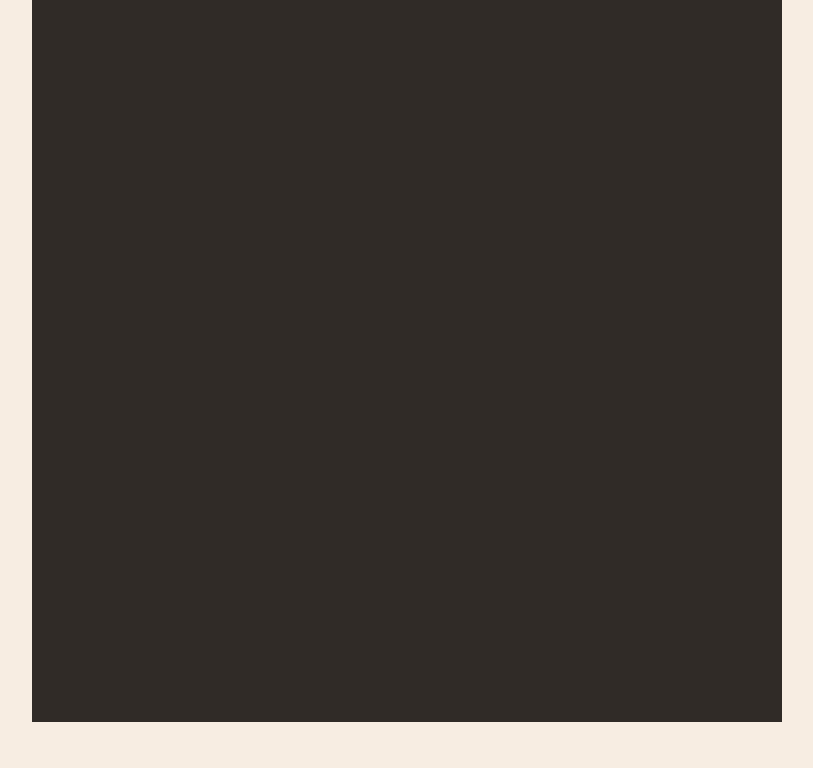
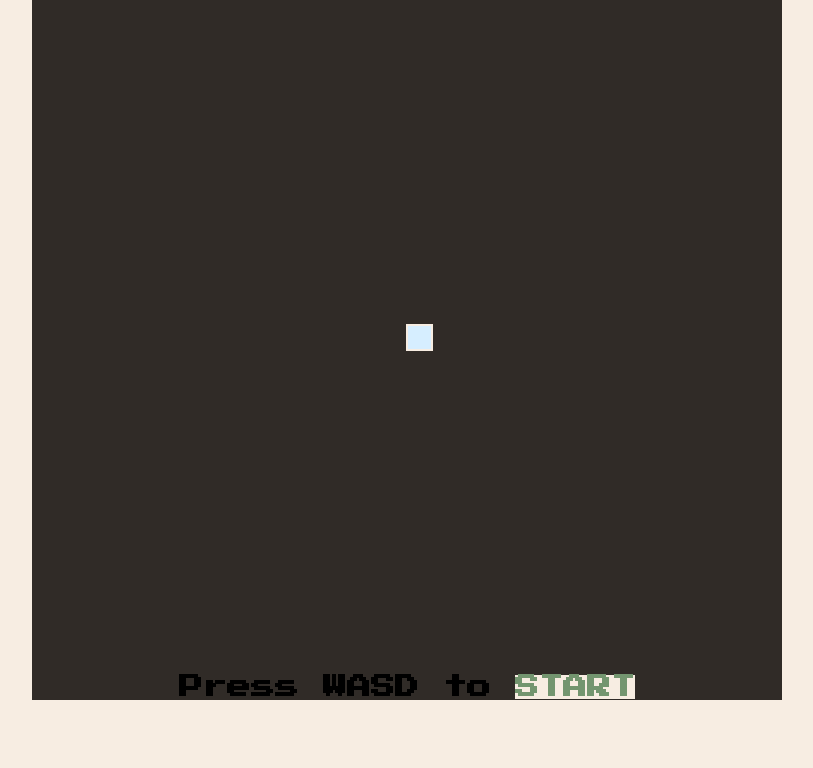
Before and after one commit to jzappitello/snake, a plain HTML site: page index.html in a window 1280 px wide. Shown: the part 163-931 px from the top of the page, without its empty margins (233-1046 px from the left). Before the commit the page ends 910 px from the top, so only its background shows below. Drawn offline with Linux system fonts and the light colour scheme.

Commit message:
second commit?

```diff
--- a/app.js
+++ b/app.js
@@ -1,84 +1,163 @@
-alert(
-    "Don't have smol screenz"
-)
+// alert(
+//     "Don't have smol screenz"
+// )
 
-let render = 0
-let boardElem = document.getElementById('gameBoard')
-const snakeSpeed = 1
-const slitheryBody = [{ x:15, y:15}]
+var snake = [{ x:375, y:375 }]
+const startButton = document.querySelector("#strt")
+const size = 25
+const gameBoardColor = "#302B27"
+const foodColor = "#F28482"
+const foodBorderColor = "#F7EDE2"
+const foodBorderSize = 2
+const snakeColor = "#D6EEFF"
+const snakeBorderColor = "#F7EDE2"
+const snakeBorderSize = 2
+var canvas = document.getElementById('gameBoard')
+var ctx = canvas.getContext('2d')
 
-function main(timeStamp){
-    window.requestAnimationFrame(main)
-    const secSinceRender = (timeStamp - render) / 1000
-    if (secSinceRender < 1 / snakeSpeed)
-    return
 
-    console.log("render")
-    render = timeStamp
+const speed = 200
+var score = 0
+var food_x, food_y
+var dx = 0
+var dy = 0
 
-    update()
-    draw()
+function strtGame() {
+    dx = size
 }
 
-window.requestAnimationFrame(main)
+function started() {
+    if (dx || dy) {
+        document.getElementById('strt').style.display = 'none'
+    }
+    clearCanvas()
+    updateSnake()
+    checkGameEnd()
+    drawFood()
+    drawSnake()
+    collision()
+}
 
-function update(){
-    const input = inputDirection;
-    for (let i = slitheryBody.length - 2; i >= 0; i--) {
-        slitheryBody[i + 1] = { ...slitheryBody[i] }
-        slitheryBody[0].x += 0
-        slitheryBody[0].y += 1
-    }
+function drawSnake() {
+    snake.forEach(snakeBody)
 }
-function draw(gameBoard){
-    boardElem.innerHTML = ''
-    slitheryBody.forEach(segment => {
-        const snakeElem = document.createElement('div')
-        snakeElem.style.gridRowStart = segment.y
-        snakeElem.style.gridColumnStart = segment.x
-        snakeElem.classList.add('snake')
-        boardElem.appendChild(snakeElem);
+
+function snakeBody(segment) {
+    ctx.fillStyle = snakeColor;
+    ctx.fillRect(segment.x, segment.y, size, size);
+    ctx.strokeStyle = snakeBorderColor
+    ctx.lineWidth = snakeBorderSize
+    ctx.strokeRect(segment.x, segment.y, size, size);
+}
+
+function drawFood() {
+    if (!food_x && !food_y)
+        [food_x, food_y] = randomSpot()
+    ctx.fillStyle = foodColor;
+    ctx.fillRect(food_x, food_y, size, size);
+    ctx.strokeSTyle = foodBorderColor
+    ctx.lineWidth = foodBorderSize
+    ctx.strokeRect(food_x, food_y, size, size);
+}
+
+function updateScore() {
+    document.getElementById('score').innerHTML = score
+}
+
+function checkGameEnd() {
+    snake.slice(1).forEach(function (segment) {
+        if (snake[0].x === segment.x && snake[0].y === segment.y) {
+            document.getElementById('gameOver').style.display = 'block'
+            document.getElementById('again').style.display = 'block'
+            clearInterval(gameLoop)
+        }
     })
 }
 
-// let inputDirection = {x: 0, y:0}
-// window.addEventListener('keydown', function(e) {
-//     if (!['arrowUp', 'arrowRight', 'arrowDown', 'arrowLeft',].includes(e.key))
-//     return;
-//     e.preventDefault();
-//     if (e.key == 'arrowUp') {
-//         input.push('up');
-//         inputDirection = {x: 0, y: -1}
-//         return;
-//     }
-//     if (e.key == 'arrowRight') {
-//         input.push('right');
-//         inputDirection = {x: 1, y: 0}
-//         return;
-//     }
-//     if (e.key == 'arrowDown') {
-//         input.push('down');
-//         inputDirection = {x: 0, y: 1}
-//         return;
-//     }
-//     if (e.key == 'arrowLeft') {
-//         input.push('left');
-//         inputDirection = {x: -1, y: 0}
-//         return;
-//     }
-// });
+function collision() {
+    if (snake[0].x <= 0 || snake[0].x >= (canvas.width - 24) ||
+        snake[0].y <=0 || snake[0].y >= (canvas.height - 24)) {
+        document.getElementById('gameOver').style.display = 'block'
+        document.getElementById('again').style.display = 'block'
+        clearInterval(gameLoop)
+    }
+}
 
 
 
-// function snake() {
-//     this.x = 0;
-//     this.y = 0;
-//     this.xSpeed = scale * 1;
-//     this.ySpeed = 0;
-//     this.total = 0;
-//     this.tail = [];
+function clearCanvas() {
+    ctx.clearRect(0, 0, canvas.width, canvas.height);
+    ctx.fillStyle = gameBoardColor;
+    ctx.fillRect(0, 0, canvas.width, canvas.height);
+}
 
-//     this.draw = function () {
-//         for (let i = 0; i < this.tail.length; i++) {}
-//     }
-// }
+function randomSpot() {
+    return [Math.floor(Math.random() * canvas.width / size) * size,
+        Math.floor(Math.random() * canvas.height / size) * size
+    ]
+}
+
+function updateSnake() {
+    var x, y
+    if (snake[0].y + dy >= canvas.height) {
+        y = 0
+    } else if (snake[0].y + dy <= -size) {
+        y = canvas.height - size
+    } else {
+        y = snake[0].y + dy
+    }
+    if (snake[0].x + dx >= canvas.width) {
+        x = 0
+    } else if (snake[0].x + dx <= -size) {
+        x = canvas.width - size
+    } else {
+        x = snake[0].x + dx
+    }
+    head = {
+        x: x,
+        y: y
+    }
+    snake.unshift(head)
+    if (head.x === food_x && head.y === food_y) {
+        [food_x, food_y] = randomSpot()
+        score++
+        updateScore()
+    } else {
+        snake.pop()
+    }
+}
+
+document.addEventListener('keydown', function (event) {
+    switch (event.keyCode) {
+        //up
+        case 87:
+            if (dy === 0) {
+                dx = 0
+                dy = -size
+            }
+            break;
+        //right
+        case 68:
+            if (dx === 0) {
+                dx = size
+                dy = 0
+            }
+            break;
+        //down
+        case 83:
+            if (dy === 0) {
+                dx = 0
+                dy = size
+            }
+            break;
+        //left
+        case 65:
+            if (dx === 0) {
+                dx = -size
+                dy = 0
+            }
+            break;
+    }
+});
+const gameLoop = setInterval(started, speed)
+startButton.addEventListener("click", strtGame)
--- a/index.html
+++ b/index.html
@@ -1,17 +1,21 @@
 <!DOCTYPE html>
 <html lang="en">
 <head>
-    <title>Slithery Snake</title>
+    <title>Snake</title>
     <link rel="stylesheet" href="style.css">
     <link rel="preconnect" href="https://fonts.googleapis.com">
     <link rel="preconnect" href="https://fonts.gstatic.com" crossorigin>
     <link href="https://fonts.googleapis.com/css2?family=Press+Start+2P&display=swap" rel="stylesheet">
-    <script defer src="app.js"></script>
+    <script src="app.js" defer></script>
 </head>
 <body>
-    <h1>Slithery Snake</h1>
+    <h1>Sneaky Snake</h1>
+    <h1>Score: <span id="score">0</span></h1>
     <main>
-        <div id="gameBoard"></div>
+      <canvas id="gameBoard" width="750" height="750"></canvas>
     </main>
+    <h2 id="strt">Press WASD to <button id="strt" type="button">START</button></h2>
+    <h1 id="gameOver">GAME OVER!!!</h1>
+    <button id="again" type="button" onclick="location.reload()">Play again</button>
 </body>
 </html>
--- a/style.css
+++ b/style.css
@@ -1,35 +1,47 @@
 body {
     background-color: #F7EDE2;
+    height: 100vh;
     margin: auto;
-    height: 100vh;
+    padding-bottom: 110px;
   }
   h1 {
     text-align: center;
-    padding-top: 35px;
+    padding-top: 20px;
     font-family: 'Press Start 2P', cursive;
   }
   main {
     display: flex;
     justify-content: center;
     align-items: center;
-    height: 100%;
+    height: 80%;
   }
-#gameBoard {
-    background-color: #302B27;
-    height: 750px;
-    width: 750px;
-    display: grid;
-    grid-template-rows: repeat(30, 25px);
-    grid-template-columns: repeat(30, 25px);
+  h2 {
+    text-align: center;
+    padding-top: 10px;
+    font-family: 'Press Start 2P', cursive;
   }
-
-.snake {
-    background-color: #D6EEFF;
-    border: 2px solid #F7EDE2;
+  h2 button {
+    border: none;
+    background-color: #F7EDE2;
+    font: inherit;
+    color: #73956F;
+    padding: 0;
+    cursor: pointer;
+    outline: inherit;
+    font-family: 'Press Start 2P', cursive;
   }
-
-.apple {
-    background-color: #F28482;
-    border: 2px solid #F7EDE2;
-    border-radius: 50%;
+  #gameOver {
+    text-align: center;
+    color: red;
+    display: none;
+    font-family: 'Press Start 2P', cursive;
   }
+  #again {
+    display: none;
+    width: 50%;
+    margin-left: 25%;
+    margin-right: 25%;
+    font-family: 'Press Start 2P', cursive;
+    padding: 25px;
+    background-color: #73956F;
+  }
```
Also changed, not shown: 1 other file. Lines whose indentation alone changed are shown as unchanged.
